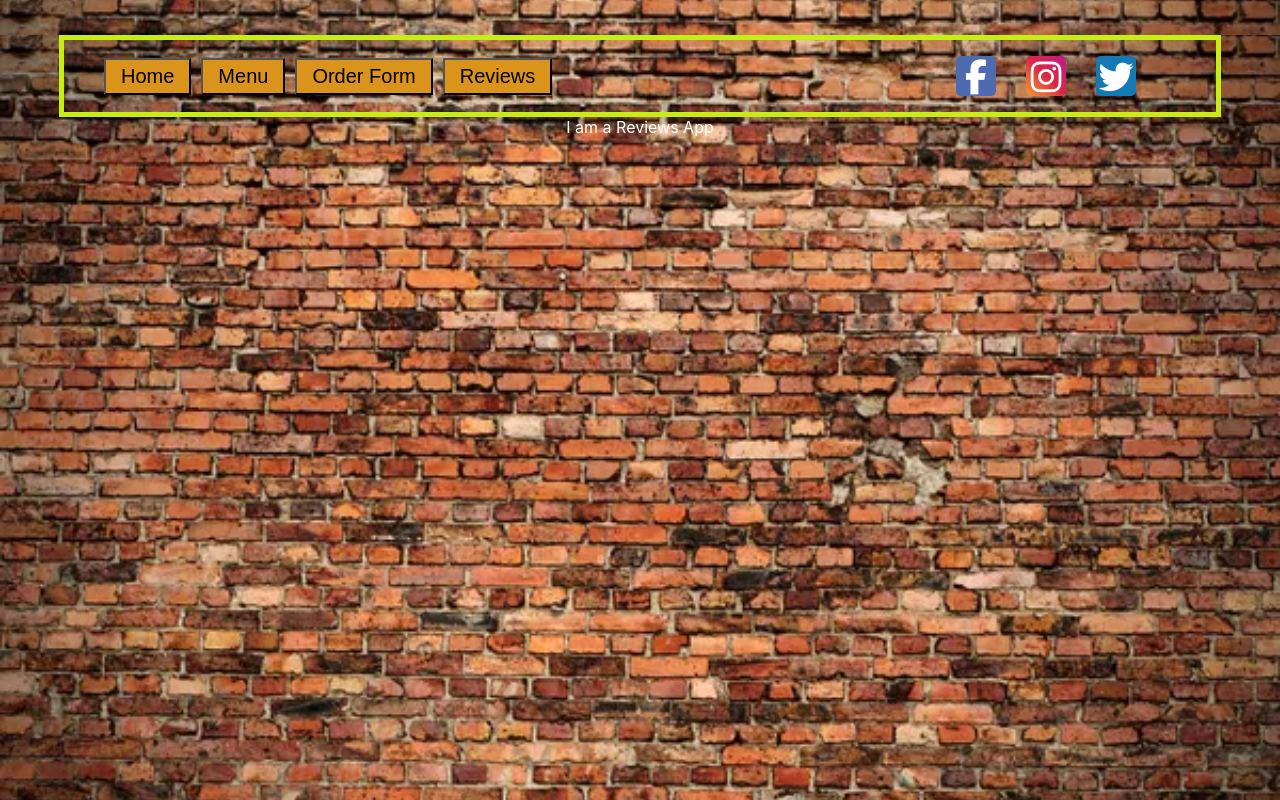
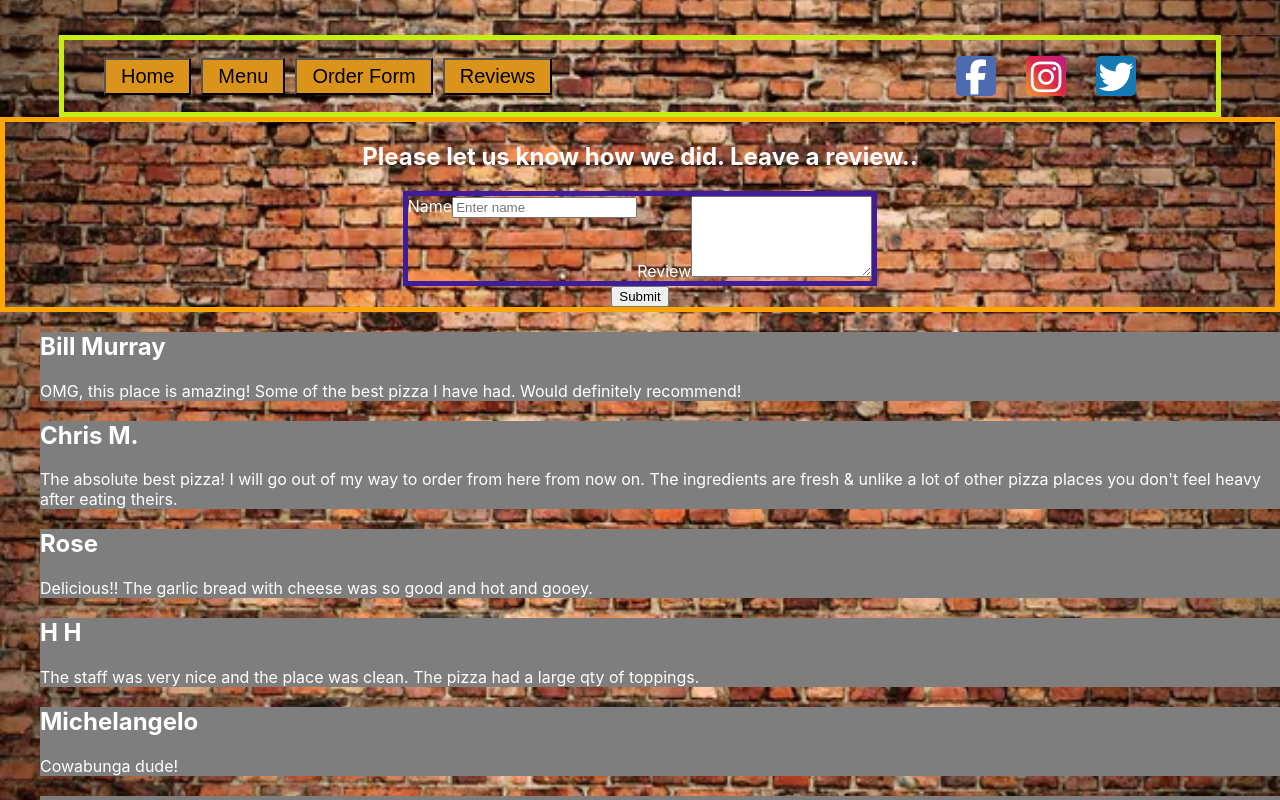
Before and after one commit to Bello2288/react-restaurant-app, a React (Create React App) app: page / in a window 1280 px wide. Both pictures are taken after a click on the button "Reviews". Shown: the top 800 px of the page. Built offline with nearby package versions, Linux system fonts and the light colour scheme.

Commit message:
updated review form

```diff
--- a/src/App.css
+++ b/src/App.css
@@ -4,7 +4,6 @@ body, html {
   height: 100%;
   background-image: url(./components/Images/background7.jpeg);
   background-position: center;
-  background-repeat: no-repeat;
   background-size: cover;
 }
 
@@ -72,3 +71,23 @@ body, html {
   color: #ffffff;
   cursor: pointer;
 }
+
+.form-box {
+  display: flex;
+  flex-direction: column;
+  justify-content: center;
+  align-items: center;
+  border: 5px solid orange;
+}
+.form-inputs {
+  display: flex;
+  justify-content: center;
+  border: 5px solid rgb(63, 28, 152);
+  /* margin-left: auto;
+  margin-right: auto; */
+}
+
+.review-list {
+  background-color: #7e7e7e;
+  list-style: none;
+}
--- a/src/components/Reviews/Reviews.js
+++ b/src/components/Reviews/Reviews.js
@@ -1,9 +1,81 @@
+import { useState } from "react";
+import ReviewsForm from "./ReviewsForm";
+import ReviewsDetail from "./ReviewsDetail";
+
+const INITIAL_REVIEWS = [
+  {
+    id: 1,
+    name: "Bill Murray",
+    body: "OMG, this place is amazing! Some of the best pizza I have had. Would definitely recommend!",
+  },
+  {
+    id: 2,
+    name: "Chris M.",
+    body: "The absolute best pizza! I will go out of my way to order from here from now on. The ingredients are fresh & unlike a lot of other pizza places you don't feel heavy after eating theirs.",
+  },
+  {
+    id: 3,
+    name: "Rose",
+    body: "Delicious!! The garlic bread with cheese was so good and hot and gooey.",
+  },
+  {
+    id: 4,
+    name: "H H",
+    body: "The staff was very nice and the place was clean.  The pizza had a large qty of toppings.",
+  },
+  {
+    id: 5,
+    name: "Michelangelo",
+    body: "Cowabunga dude!",
+  },
+  {
+    id: 6,
+    name: "Bret Smith",
+    body: "This place is the absolute BEST!!! They are the friendliest people ever and the food is amazing.",
+  },
+  {
+    id: 7,
+    name: "The Pizza Man",
+    body: "This is my first pie from them. And I must say, I am NOT disappointed. ",
+  },
+];
+
 function Reviews() {
+  const [reviewList, setReviewList] = useState(INITIAL_REVIEWS);
 
+  const addReview = (newReview) => {
+    setReviewList([newReview, ...reviewList]);
+  };
 
-    return (
-        <div>I am a Reviews App</div>
-    );
-  }
+  const removeReview = (id) => {
+    const index = reviewList.findIndex((review) => review.id === id);
+    const updatedReviewList = [...reviewList];
+    updatedReviewList.splice(index, 1);
+    setReviewList(updatedReviewList);
+  };
 
-  export default Reviews;
+  const updateReview = (updatedReview) => {
+    const index = reviewList.findIndex((review) => review.id === updatedReview.id);
+    const updatedReviewList = [...reviewList];
+    updatedReviewList[index] = updatedReview;
+    setReviewList(updatedReviewList);
+  };
+
+  const reviewsHTML = reviewList.map((review) => (
+    <ReviewsDetail
+      key={review.id}
+      review={review}
+      removeReview={removeReview}
+      updateReview={updateReview}
+    />
+  ));
+
+  return (
+    <div className="row">
+      <ReviewsForm addReview={addReview} />
+      <ul className="col-md-6">{reviewsHTML}</ul>
+    </div>
+  );
+}
+
+export default Reviews;
--- /dev/null
+++ b/src/components/Reviews/ReviewsDetail.js
@@ -0,0 +1,13 @@
+function ReviewsDetail({ review }) {
+
+  const previewTemplate = (
+    <li className="review-list">
+      <h2>{review.name}</h2>
+      <p>{review.body}</p>
+    </li>
+  );
+
+  return <>{previewTemplate} </>;
+}
+
+export default ReviewsDetail;
--- /dev/null
+++ b/src/components/Reviews/ReviewsForm.js
@@ -0,0 +1,59 @@
+import { useState } from "react";
+import Button from "react-bootstrap/Button";
+import Form from "react-bootstrap/Form";
+
+const INITIAL_REVIEWS = {
+  name: "",
+  body: "",
+};
+
+function ReviewsForm(props) {
+  const [review, setReview] = useState(INITIAL_REVIEWS);
+
+  const handleSubmit = (event) => {
+    event.preventDefault();
+    props.addReview(review);
+    setReview(INITIAL_REVIEWS);
+  };
+
+  const { name, body } = review;
+
+  return (
+    <Form onSubmit={handleSubmit} className="col-md-6 form-box">
+      <h2>Please let us know how we did. Leave a review..</h2>
+      <div className="form-inputs">
+        <Form.Group className="" controlId="name">
+            <Form.Label>Name</Form.Label>
+            <Form.Control
+            type="text"
+            required="true"
+            placeholder="Enter name"
+            name="name"
+            value={name}
+            onChange={(e) =>
+                setReview({ ...review, [e.target.name]: e.target.value })
+            }
+            />
+        </Form.Group>
+        <Form.Group className="mb-3" controlId="body">
+            <Form.Label>Review</Form.Label>
+            <Form.Control
+            as="textarea"
+            required="true"
+            rows={5}
+            name="body"
+            value={body}
+            onChange={(e) =>
+                setReview({ ...review, [e.target.name]: e.target.value })
+            }
+            />
+        </Form.Group>
+        </div>
+      <Button variant="primary" type="submit">
+        Submit
+      </Button>
+    </Form>
+  );
+}
+
+export default ReviewsForm;
```
